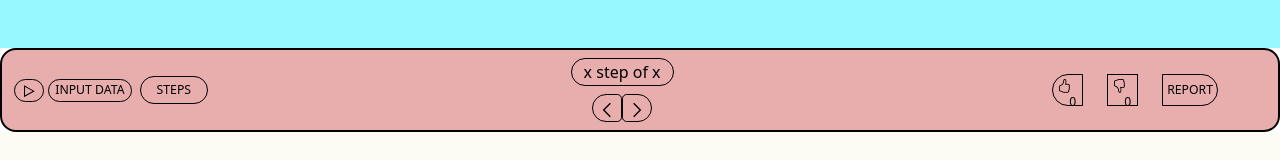
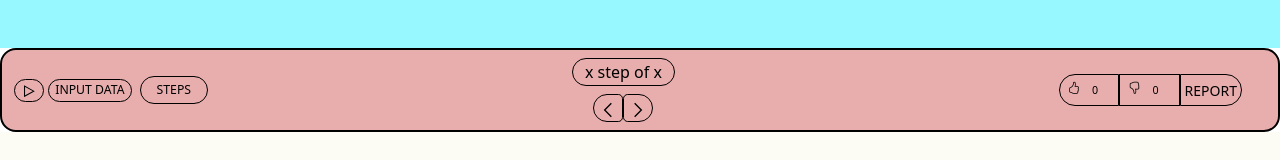
Before and after one commit to OrbelB/SimplyAlgorithms, a React (Create React App) app in the folder frontend/: page / in a window 1280 px wide. Shown: the part 609-769 px from the top of the page. Built offline with nearby package versions, Linux system fonts and the light colour scheme.

Commit message:
fixed issues with buttons; vote buttons are now centered.

```diff
--- a/frontend/src/components/comment/InputComment.jsx
+++ b/frontend/src/components/comment/InputComment.jsx
@@ -17,9 +17,10 @@ export default function InputComment({
         onNewComment(text);
         setText("");
     }
+
     return (
         <div className={cx("container-fluid", styles["input-comment-style"])}>
-            <form className={cx("grid p-3")} onSubmit={handleSubmitForm}>
+            <form className={cx("grid p-3")} onSubmit={handleSubmitForm} >
                 <div className="row justify-content-evenly">
                     <div className="col-auto col-sm-auto m-auto align-self-center">
                         <img
@@ -42,7 +43,5 @@ export default function InputComment({
                 </div>
             </form>
         </div>
-
     )
-
 }
--- a/frontend/src/components/comment/InputComment.module.css
+++ b/frontend/src/components/comment/InputComment.module.css
@@ -8,5 +8,4 @@
 
 .btn-style:hover {
     background: #282d83 !important;
-
 }
--- a/frontend/src/components/comment/Upvotes.module.css
+++ b/frontend/src/components/comment/Upvotes.module.css
@@ -1,7 +1,6 @@
 .container-style {
     background: #F5F6FA;
     width: 4.5em;
-
 }
 
 .btn-sign-style {
--- a/frontend/src/components/comment/Votes.jsx
+++ b/frontend/src/components/comment/Votes.jsx
@@ -19,13 +19,13 @@ export default function Votes({
     return (
         <div className={cx("container-fluid square", styles["container-style"])}>
             <div className="grid">
-                <div className="row row-cols-sm-auto justify-content-center align-self-start text-center p-2">
+                <div className="row-cols-auto justify-content-center align-self-start text-center p-2">
                     <i className={cx("bi bi-plus", styles["btn-sign-style"])} onClick={handleUpVotes}></i>
                 </div>
-                <div className="row row-cols-sm-auto justify-content-center align-self-center text-center p-2">
+                <div className="row-cols-auto justify-content-center align-self-center text-center p-2">
                     <p className={styles["num-style"]}>{votes}</p>
                 </div>
-                <div className="row row-cols-sm-auto justify-content-center align-self-end text-center p-2">
+                <div className="row-cols-auto justify-content-center align-self-end text-center p-2">
                     <i className={cx("bi bi-dash", styles["btn-sign-style"])} onClick={handleDownVotes}></i>
                 </div>
             </div>
--- a/frontend/src/components/topic_page/alg_vis_btns/AlgVisBtns.jsx
+++ b/frontend/src/components/topic_page/alg_vis_btns/AlgVisBtns.jsx
@@ -16,7 +16,6 @@ const AlgVisBtns = () => {
     }
 
     return (
-
         <div className={cx(styles['alg_visualizer'], 'container-fluid')}>
             <div className={"grid p-2"}>
                 <div className={"row justify-content-evenly p-0"}>
@@ -41,30 +40,29 @@ const AlgVisBtns = () => {
                             </div>
                         </div>
                     </div>
-                    <div className={"col-auto col-xs-auto  col-sm-auto small align-self-center"}>
+                    <div className={"col-auto col-sm-auto small align-self-center p-0"}>
                         {/* TODO when setting up the server a user can only either like or dislike; A like/dislike must be unique per user */}
                         <button
-                            className={cx(styles['alg_vis_btn_like'], "row bi bi-hand-thumbs-up p-1 p-lg-auto ")}
+                            className={cx(styles['alg_vis_btn_like'], "row justify-content-center align-content-center  bi bi-hand-thumbs-up p-1 m-1 p-lg-auto small ")}
                             onClick={handleLike}>
                             <div className={"col-sm-auto small"} unselectable={"on"}>{likes}</div>
                         </button>
                     </div>
-                    <div className={"col-auto col-xs-auto  col-sm-auto small align-self-center"}>
+                    <div className={"col-auto  col-sm-auto small align-self-center p-0 m-0"}>
                         {/* TODO when setting up the server a user can only either like or dislike; A like/dislike must be unique per user */}
                         <button
-                            className={cx(styles['alg_vis_btn_dislike'], "row bi bi-hand-thumbs-down p-1 p-lg-auto ")}
+                            className={cx(styles['alg_vis_btn_dislike'], "row justify-content-center align-content-center bi bi-hand-thumbs-down p-1 m-1 p-lg-auto small ")}
                             onClick={handleDislike}>
                             <div role="button" className={"col-sm-auto small"} unselectable={"on"}>{dislikes}</div>
                         </button>
                     </div>
-                    <div className={"col-auto  col-xs-auto  col-sm-auto small align-self-center me-3 ps-0"}>
-                        <button className={cx(styles['alg_vis_btn_report'], "p-1 small ")}>REPORT</button>
+                    <div className={"col-auto  col-xs-auto  col-sm-auto small align-self-center m-0 p-0"}>
+                        <button className={cx(styles['alg_vis_btn_report'], "p-1 m-1  ")}>REPORT</button>
                     </div>
                 </div>
             </div>
             {/* <Alg_vis_stps/> */}
         </div>
-
     )
 }
 
--- a/frontend/src/hooks/use-ValidateInput.js
+++ b/frontend/src/hooks/use-ValidateInput.js
@@ -22,8 +22,6 @@ export default function useValidateInput(validateValue)  {
         setIsTouched(false);
     }
 
-
-
     return {
         value: enteredValue,
         valueIsValid,
--- a/frontend/src/index.css
+++ b/frontend/src/index.css
@@ -51,13 +51,12 @@ body {
         font-size: 3vw !important;
 
     }
+    h2 {
+       font-size: 4vw !important;
+
+    }
     button {
         font-size: 2.5vw !important;
-
-    }
-
-    h2 {
-       font-size: 4vw !important;
 
     }
 
--- a/frontend/src/index.js
+++ b/frontend/src/index.js
@@ -1,7 +1,7 @@
 import React from 'react';
-import 'bootstrap'
+import 'bootstrap';
 import 'bootstrap/dist/css/bootstrap.min.css';
-import './index.css'
+import './index.css';
 import {BrowserRouter} from "react-router-dom";
 import ReactDOM from 'react-dom/client';
 import App from './App';
```
